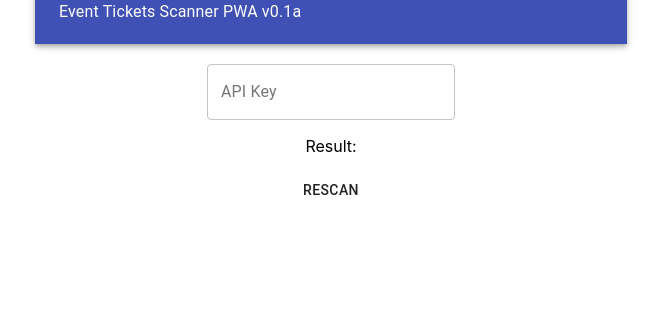
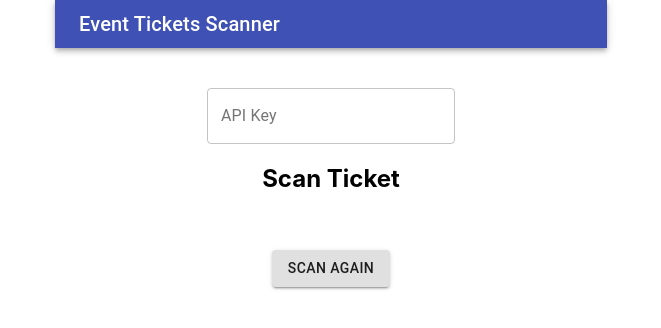
Before and after one commit to isabella232/et-scanner-pwa, a React (Create React App) app: page / in a window 1280 px wide. Shown: the top 328 px of the page, without its empty margins (309-970 px from the left). Built offline with nearby package versions, Linux system fonts and the light colour scheme.

Commit message:
scan and show result

```diff
--- a/package.json
+++ b/package.json
@@ -7,6 +7,7 @@
     "@testing-library/jest-dom": "^5.11.4",
     "@testing-library/react": "^11.1.0",
     "@testing-library/user-event": "^12.1.10",
+    "query-string": "^7.0.1",
     "react": "^17.0.2",
     "react-dom": "^17.0.2",
     "react-qr-reader": "^2.2.1",
--- /dev/null
+++ b/public/404.html
@@ -0,0 +1,33 @@
+<!DOCTYPE html>
+<html>
+  <head>
+    <meta charset="utf-8">
+    <meta name="viewport" content="width=device-width, initial-scale=1">
+    <title>Page Not Found</title>
+
+    <style media="screen">
+      body { background: #ECEFF1; color: rgba(0,0,0,0.87); font-family: Roboto, Helvetica, Arial, sans-serif; margin: 0; padding: 0; }
+      #message { background: white; max-width: 360px; margin: 100px auto 16px; padding: 32px 24px 16px; border-radius: 3px; }
+      #message h3 { color: #888; font-weight: normal; font-size: 16px; margin: 16px 0 12px; }
+      #message h2 { color: #ffa100; font-weight: bold; font-size: 16px; margin: 0 0 8px; }
+      #message h1 { font-size: 22px; font-weight: 300; color: rgba(0,0,0,0.6); margin: 0 0 16px;}
+      #message p { line-height: 140%; margin: 16px 0 24px; font-size: 14px; }
+      #message a { display: block; text-align: center; background: #039be5; text-transform: uppercase; text-decoration: none; color: white; padding: 16px; border-radius: 4px; }
+      #message, #message a { box-shadow: 0 1px 3px rgba(0,0,0,0.12), 0 1px 2px rgba(0,0,0,0.24); }
+      #load { color: rgba(0,0,0,0.4); text-align: center; font-size: 13px; }
+      @media (max-width: 600px) {
+        body, #message { margin-top: 0; background: white; box-shadow: none; }
+        body { border-top: 16px solid #ffa100; }
+      }
+    </style>
+  </head>
+  <body>
+    <div id="message">
+      <h2>404</h2>
+      <h1>Page Not Found</h1>
+      <p>The specified file was not found on this website. Please check the URL for mistakes and try again.</p>
+      <h3>Why am I seeing this?</h3>
+      <p>This page was generated by the Firebase Command-Line Interface. To modify it, edit the <code>404.html</code> file in your project's configured <code>public</code> directory.</p>
+    </div>
+  </body>
+</html>
--- a/public/index.html
+++ b/public/index.html
@@ -21,7 +21,7 @@
       work correctly both with client-side routing and a non-root public URL.
       Learn how to configure a non-root public URL by running `npm run build`.
     -->
-    <title>React App</title>
+    <title>Event Tickets Scanner</title>
   </head>
   <body>
     <noscript>You need to enable JavaScript to run this app.</noscript>
--- a/src/pages/Scanner.jsx
+++ b/src/pages/Scanner.jsx
@@ -1,22 +1,38 @@
 import React, {useEffect, useState} from "react";
-import {AppBar, Button, Container, Grid, ListItemText, TextField, Toolbar, Typography} from '@material-ui/core';
+import {
+    AppBar,
+    Button,
+    Container,
+    Grid,
+    Menu,
+    TextField,
+    Toolbar,
+    Typography,
+    IconButton,
+    makeStyles
+} from '@material-ui/core';
 import QrReader from 'react-qr-reader';
+import { parseUrl, stringify } from 'query-string';
 
 function Scanner() {
 
     const [result, setResult] = useState('');
     const [delay, setDelay] = useState( 1000 );
-    const [show, setShow] = useState( false );
+    const [showQR, setshowQR] = useState( false );
 
     const stored_api = typeof localStorage.getItem( 'api_key' ) !== 'undefined' ? localStorage.getItem( 'api_key' ) : '';
     const [api, setApi] = useState( stored_api );
 
+    const gridStyle = {
+        marginTop: 20,
+    }
 
     let handleScan = data => {
-        console.log(data);
         if (data) {
-            setResult(data);
+            setResult( 'Loading...' );
             setDelay(false);
+            setshowQR(false);
+            scanTicket( data );
         }
     };
 
@@ -25,9 +41,8 @@
     };
 
     let reScan = () => {
-        console.log('disable');
-        setDelay(false);
-        setShow(false);
+        setDelay( 1000 );
+        setshowQR( ! showQR );
     };
 
    useEffect( () => {
@@ -36,28 +51,75 @@
        }
 
        if ( api.length > 5 ) {
-           setShow(true);
+           setshowQR(true);
            localStorage.setItem( 'api_key', api );
        } else {
-           setShow(false);
+           setshowQR(false);
        }
    }, [ api ] );
 
+    const getCheckInUrl = (scanUrl) => {
+        const { url, query } = parseUrl(scanUrl);
+        /* eslint-disable camelcase */
+        const { ticket_id, event_id, path, security_code } = query;
+        const endpoint = `${url}${path || this.endpoint}`;
+        const params = stringify({ ticket_id, event_id, security_code });
+        /* eslint-enable camelcase */
+        return `${endpoint}?${params}`;
+    }
+
+   let scanTicket = ( data ) => {
+        const checkInUrl = getCheckInUrl( data );
+
+        console.log(checkInUrl);
+        const apiParam = stringify({ api_key: api });
+        const apiURL = `${checkInUrl}&${apiParam}`;
+
+        console.log(apiURL);
+
+        fetch(apiURL)
+           .then(res => res.json())
+           .then(
+               (result) => {
+                   console.log( result );
+                   if ( result.msg ) {
+                       setResult( result.msg );
+                   } else {
+                       setResult( 'Invalid API Key!' );
+                   }
+               },
+               // Note: it's important to handle errors here
+               // instead of a catch() block so that we don't swallow
+               // exceptions from actual bugs in components.
+               (error) => {
+                   console.log( error );
+                   setResult( 'Event website is not reachable!' );
+               }
+           )
+   }
+
     return (
         <Container maxWidth='sm'>
+            <AppBar position="static">
+                <Toolbar variant="dense">
+                    {/*<IconButton edge="start" color="inherit" aria-label="menu" sx={{ mr: 2 }}>*/}
+                    {/*    <Menu />*/}
+                    {/*</IconButton>*/}
+                    <Typography variant="h6" color="inherit" component="div">
+                        Event Tickets Scanner
+                    </Typography>
+                </Toolbar>
+            </AppBar>
+
             <Grid
                 container
                 direction="column"
                 justifyContent="center"
                 alignItems="center"
                 spacing={5}
+                style={gridStyle}
             >
-                <AppBar position='static'>
-                    <Toolbar>
-                        <Typography>Event Tickets Scanner PWA v0.1a</Typography>
-                    </Toolbar>
-                </AppBar>
-                <Grid item xs={8}>
+                <Grid item sm>
                     <TextField
                         id="outlined-basic"
                         label="API Key"
@@ -75,7 +137,8 @@
                 rowSpacing={5}
                 columnspacing={100}
             >
-                { show &&
+                <h2> Scan Ticket </h2>
+                { showQR &&
                 <QrReader
                     delay={delay}
                     onError={handleError}
@@ -83,8 +146,12 @@
                     style={{width: '100%'}}
                 />
                 }
-                <p>Result: {result}</p>
-                <Button onClick={reScan}> Rescan </Button>
+
+                <h3>{result}</h3>
+
+                { !showQR &&
+                    <Button variant="contained" onClick={reScan}> Scan again </Button>
+                }
             </Grid>
         </Container>
     );
```
Also changed, not shown: 1 other file (tests, documents, lock files or other folders).
